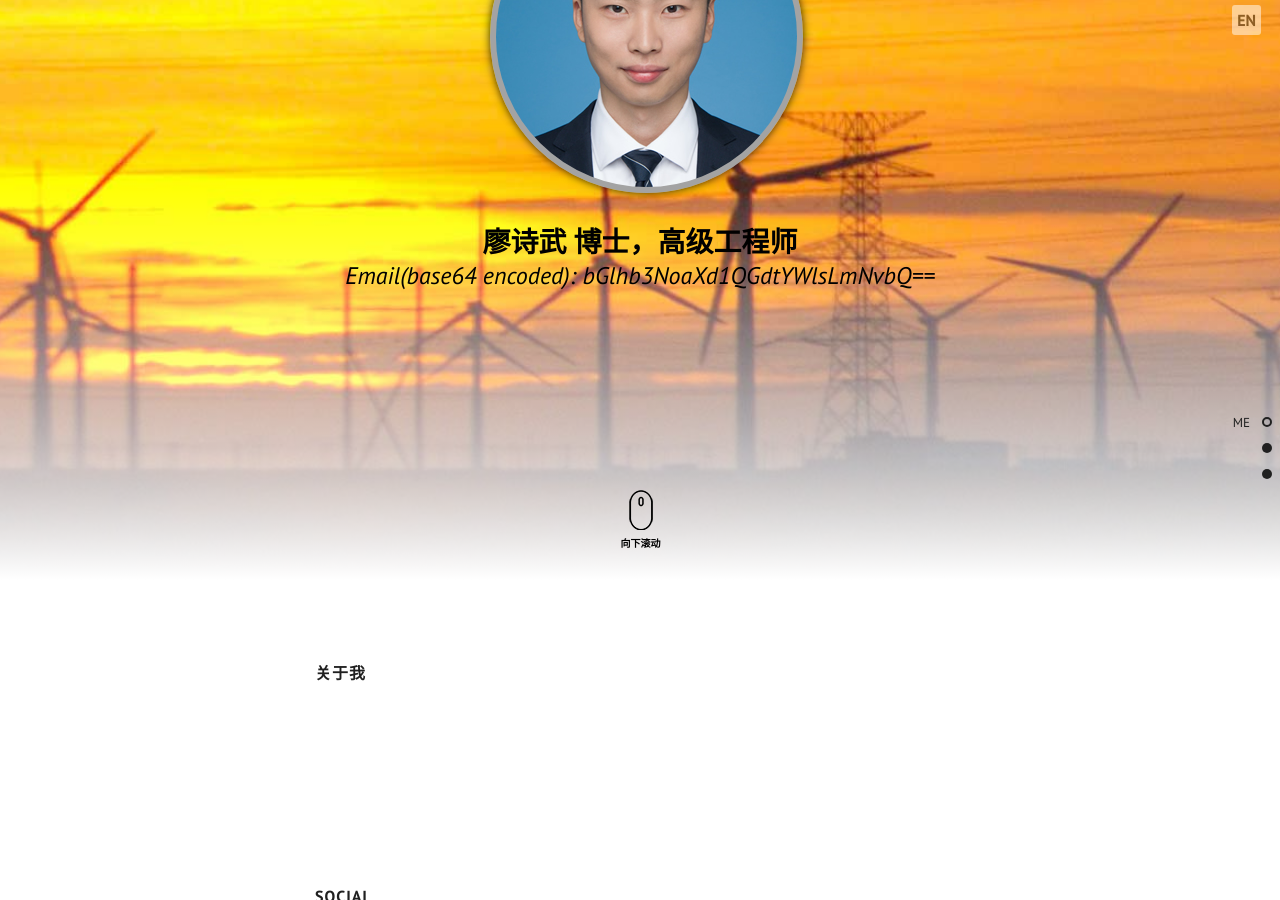
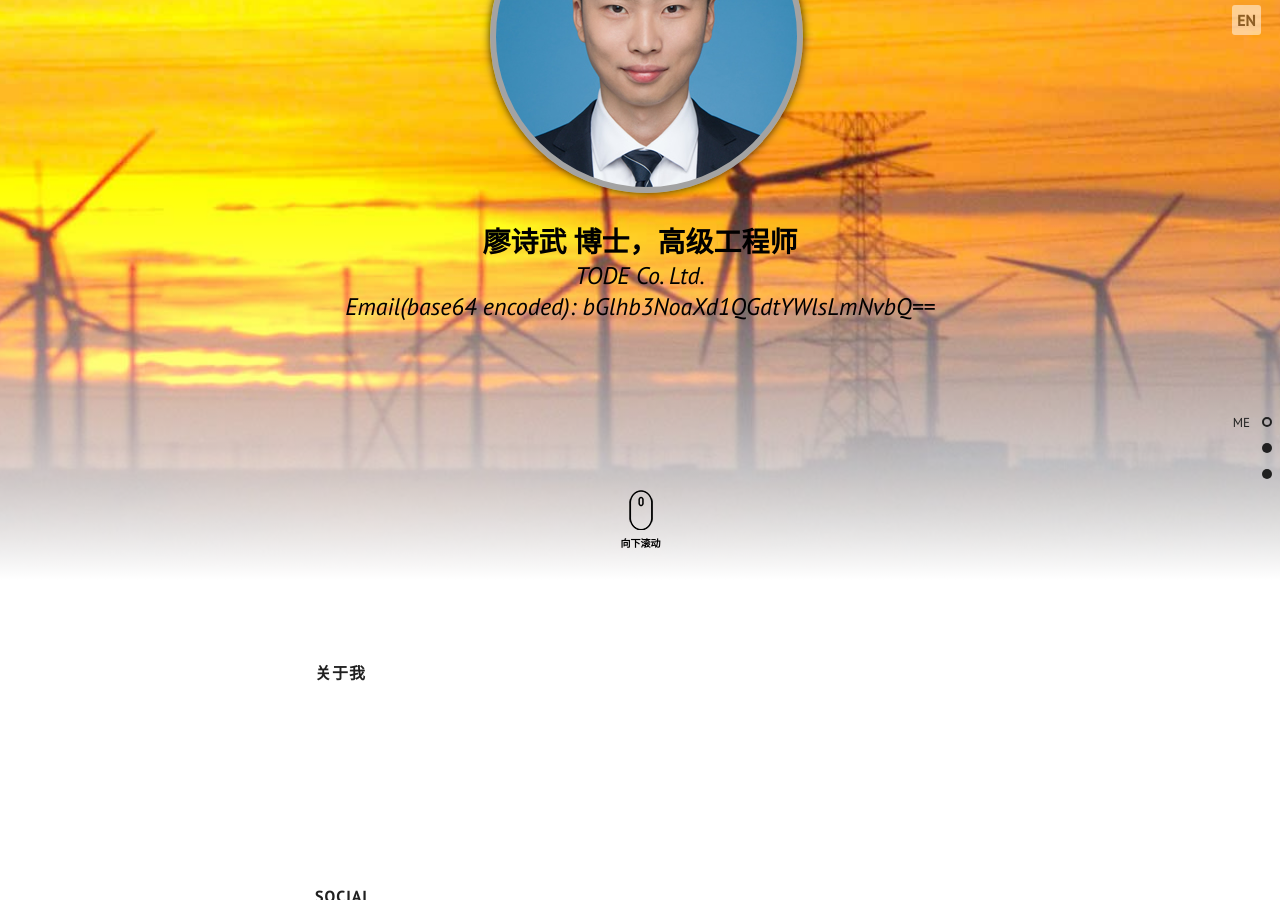
Before and after one commit to LiaoSW/mydeity.github.io, a Jekyll site: the page built from cn.md, in a window 1280 px wide and 900 px high, scrolled down 320 px. Built offline with Jekyll 4.4.1, drawn with Linux system fonts in a browser that asks for light colours; comment, search, counter and statistics services are not loaded.

Commit message:
Update cn.json

```diff
--- a/_data/lang/cn.json
+++ b/_data/lang/cn.json
@@ -3,7 +3,7 @@
 	"terms": [{
 		"profile_photo": {
 			"name": "廖诗武  博士，高级工程师",
-			"position": "",
+			"position": "TODE Co. Ltd.",
 			"contact": "Email(base64 encoded): bGlhb3NoaXd1QGdtYWlsLmNvbQ==",
 			"change": "change to ",
 			"scroll_down": "向下滚动",
```
